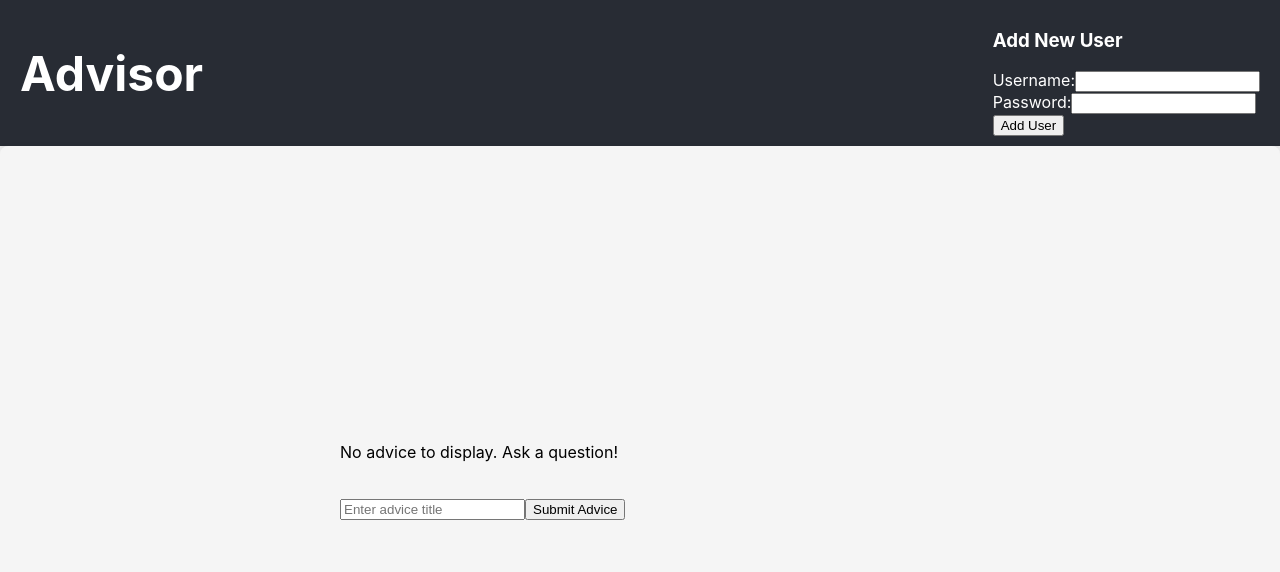
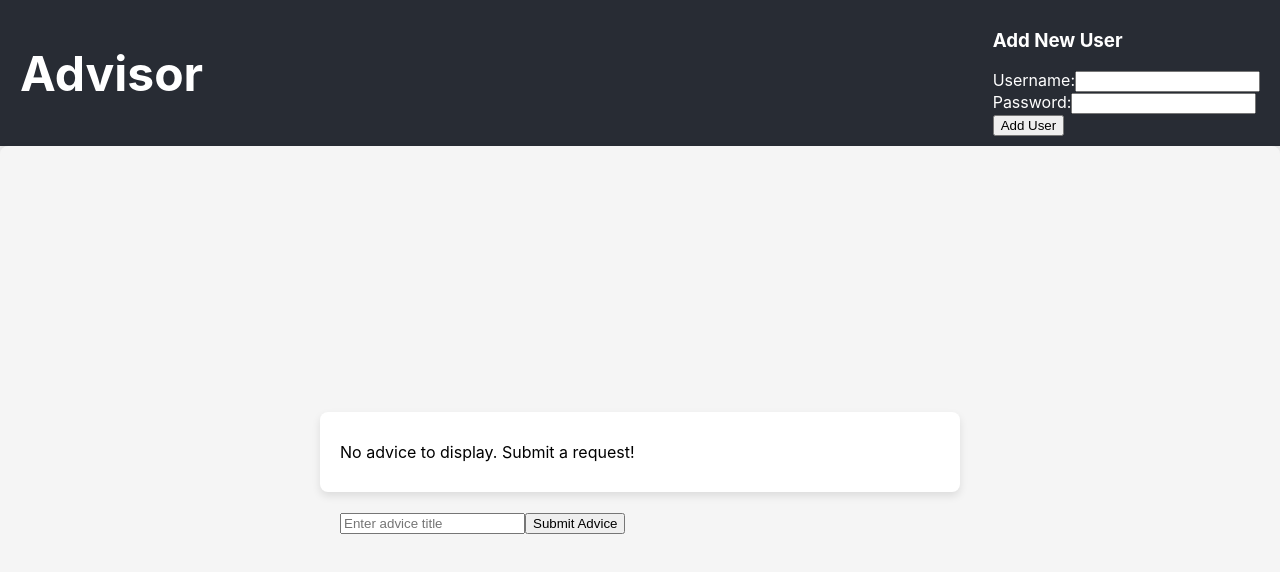
Before and after one commit to naturuplift/AdviseNextStep, a React (Create React App) app in the folder client/: page / in a window 1280 px wide. Shown: the top 572 px of the page. Built offline with nearby package versions, Linux system fonts and the light colour scheme.

Commit message:
Update AdviceDisplay.js

```diff
--- a/client/src/components/AdviceDisplay.js
+++ b/client/src/components/AdviceDisplay.js
@@ -6,8 +6,18 @@ function AdviceDisplay() {
     const advice = useSelector(state => state.advice.advice); // Adjust according to your reducer
 
     return (
-        <div>
-            {advice ? <p>{advice}</p> : <p>No advice to display. Ask a question!</p>}
+        <div className="AdviceDisplay">
+            {advice ? (
+                <>
+                    <p><strong>Title:</strong> {advice.title}</p>
+                    <p><strong>Description:</strong> {advice.description}</p>
+                    <p><strong>Category:</strong> {advice.category}</p>
+                    <p><strong>Status:</strong> {advice.status}</p>
+                    <p><strong>Tags:</strong> {advice.tags.join(', ')}</p>
+                </>
+            ) : (
+                <p>No advice to display. Submit a request!</p>
+            )}
         </div>
     );
 }
```
